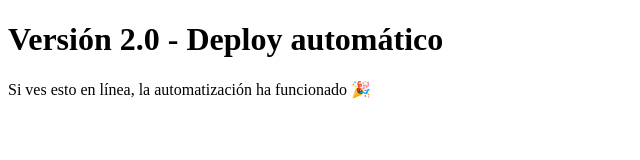
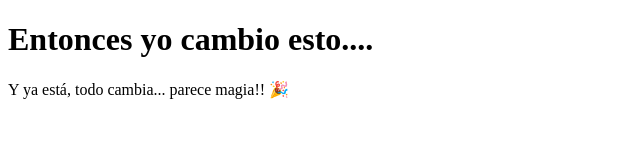
Before and after one commit to mariapagar/portfolio-ci-cd, a plain HTML site: page index.html in a window 1280 px wide. Shown: the whole page, without its empty margins (0-640 px from the left). Drawn offline with Linux system fonts and the light colour scheme.

Commit message:
Modify index.html for version 2.0
Updated content in index.html to reflect new version.

```diff
--- a/index.html
+++ b/index.html
@@ -6,8 +6,8 @@
 </head>
 
 <body>
-<h1>Versión 2.0 - Deploy automático</h1>
-<p>Si ves esto en línea, la automatización ha funcionado 🎉</p>
+<h1>Entonces yo cambio esto....</h1>
+<p>Y ya está, todo cambia... parece magia!! 🎉</p>
 </body>
 
 </html>
```
